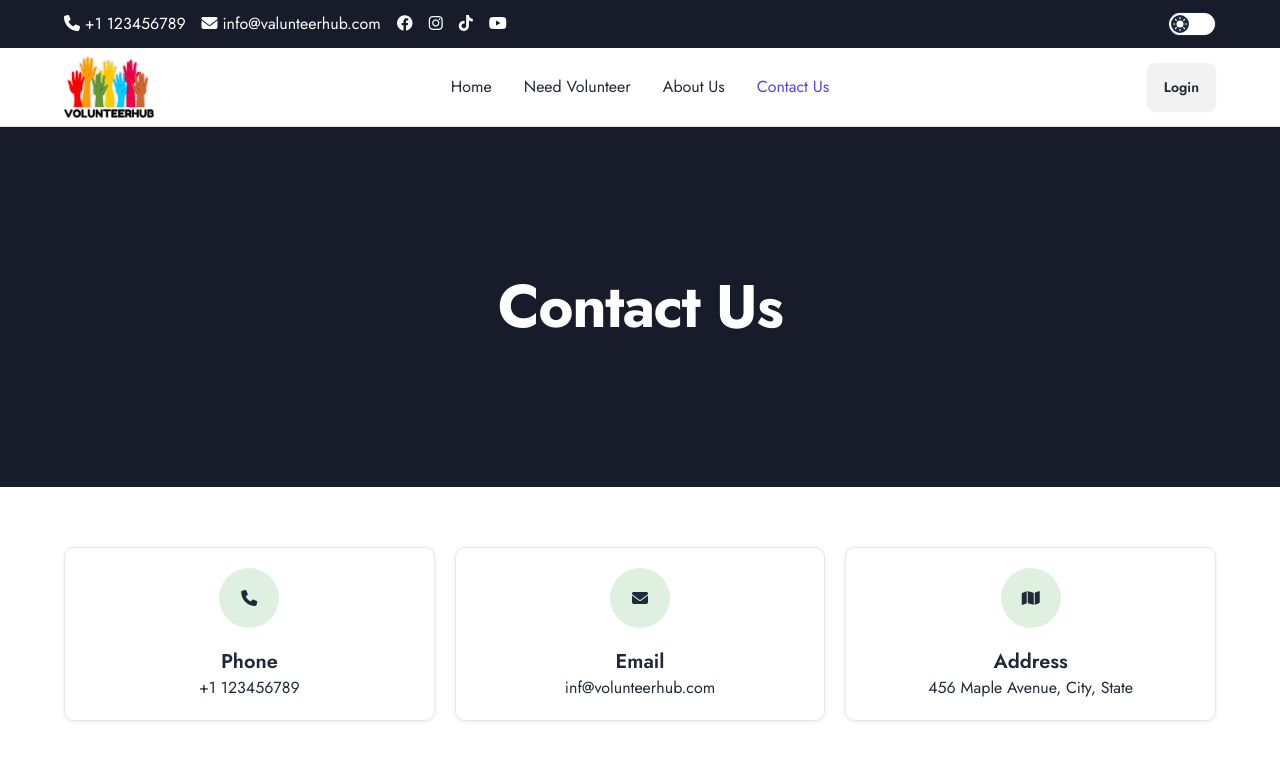
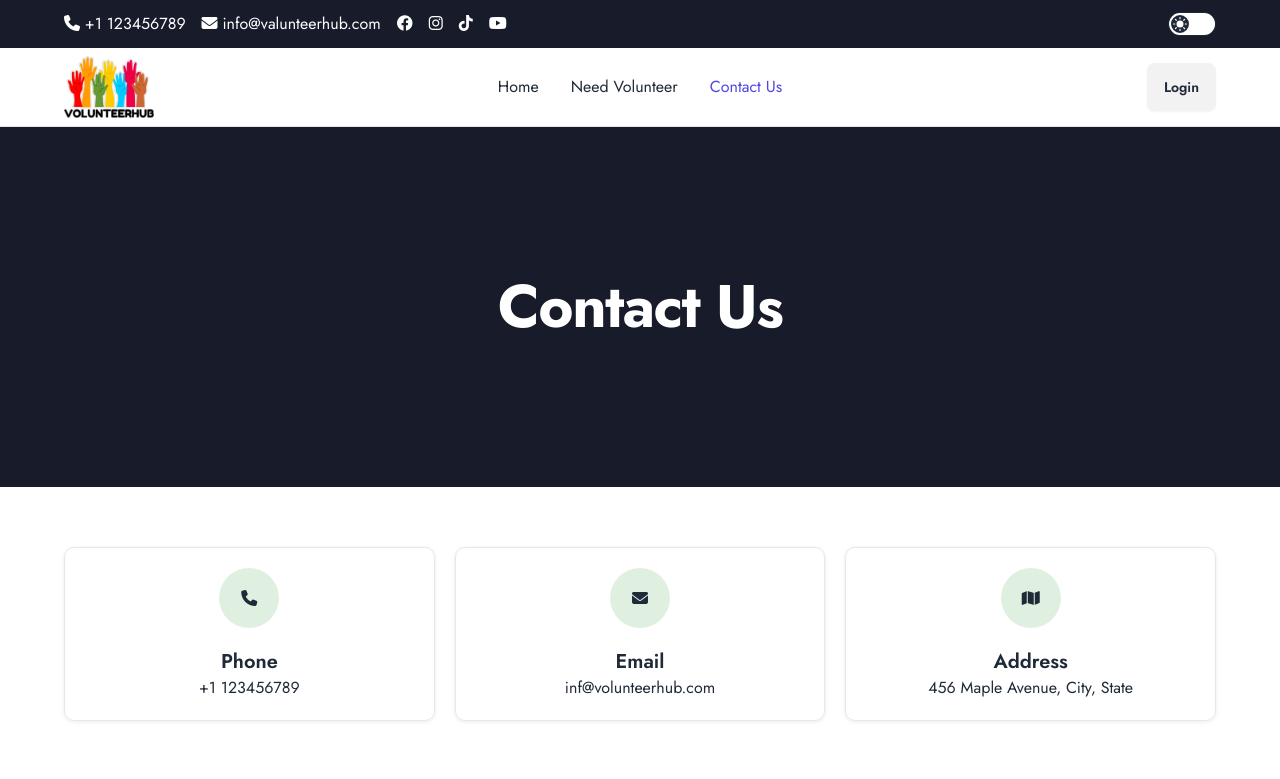
Before and after one commit to githubxiansaiful/volunteer-hub, a React (Vite) app: page /contact-us in a window 1280 px wide. Shown: the top 779 px of the page. Built offline with nearby package versions, Linux system fonts and the light colour scheme; no server answers.

Commit message:
Removed about us link from nav

```diff
--- a/src/main_layout/Header.jsx
+++ b/src/main_layout/Header.jsx
@@ -37,7 +37,6 @@ const Header = () => {
         <>
             <li className={isDarkMode ? "text-white" : ""}><NavLink to="/">Home</NavLink></li>
             <li className={isDarkMode ? "text-white" : ""}><NavLink to="/volunteer">Need Volunteer</NavLink></li>
-            <li className={isDarkMode ? "text-white" : ""}><NavLink to="/about-us">About Us</NavLink></li>
             <li className={isDarkMode ? "text-white" : ""}><NavLink to="/contact-us">Contact Us</NavLink></li>
         </>
     );
```
